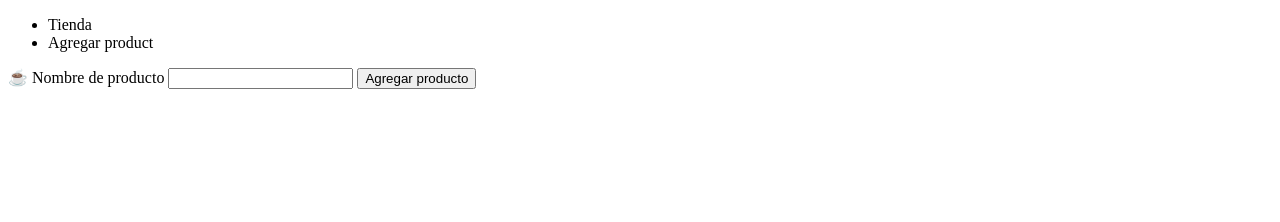
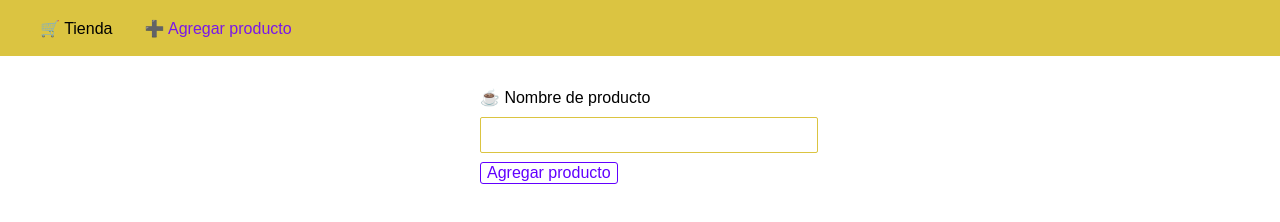
Before and after one commit to carlosIAtI/practica1, a website: page server/views/add-product.html in a window 1280 px wide. Drawn offline with Linux system fonts and the light colour scheme.

```diff
--- /dev/null
+++ b/public/styles/add-Product.css
@@ -0,0 +1,39 @@
+/* Estilizando formulario */
+.product-form {
+  width: 20rem;
+  max-width: 90%;
+  margin: auto;
+}
+
+.form-control {
+  margin: 1rem 0;
+}
+
+.form-control label,
+.form-control input {
+  display: block;
+  width: 100%;
+}
+
+.form-control input {
+  border: 1px solid #dbc441;
+  padding: 0.5rem;
+  margin: 0.6rem 0;
+  font: inherit;
+  border-radius: 2px;
+}
+
+button{
+  font: inherit;
+  border: 1px solid #6200ff;
+  color: #6200ff;
+  background: white;
+  border-radius: 3px;
+  cursor: pointer;
+}
+
+button:hover,
+button:active{
+  background-color: #6200ff;
+  color: white;
+}
--- /dev/null
+++ b/public/styles/global.css
@@ -0,0 +1,45 @@
+
+/* Estilos Globales */
+body {
+  padding: 0;
+  margin: 0;
+  font-family: sans-serif;
+}
+main {
+  padding: 1rem;
+}
+
+.main-header {
+  max-width: none;
+  height: 3.5rem;
+  background-color: #dbc441;
+  padding: 0 1.5rem;
+}
+
+.main-header__nav {
+  height: 100%;
+  display: flex;
+  align-items: center;
+}
+.main-header__item-list {
+  list-style: none;
+  margin: 0;
+  padding: 0;
+  display: flex;
+}
+
+.main-header__item {
+  margin: 0 1rem;
+  padding: 0;
+}
+
+.main-header__item a {
+  text-decoration: none;
+  color: black;
+}
+
+.main-header__item a:hover,
+.main-header__item a:active,
+.main-header__item .active {
+  color: rgb(121, 23, 233);
+}
--- a/server/routes/home.route.js
+++ b/server/routes/home.route.js
@@ -6,6 +6,8 @@
 //importando helper
 import { ROOT_DIR  } from '../helpers/path.helper.js'
 
+// importando el acceso a la base de datos
+import { products } from './admin.route.js'
 // 2 Crear una instancia del enrutador
 const router = Router();
 
@@ -17,6 +19,7 @@
 
 // La ruta raíz entra en todo tipo de petición
 router.get(['/','/home'],(_, res)=>{
+  console.log(`Inventario de productos: ${JSON.stringify(products)}`);
   const filepath = path.join(ROOT_DIR, "server", "views", "shop.html");
   res.sendFile(filepath);
 });
--- a/server/views/add-product.html
+++ b/server/views/add-product.html
@@ -1,25 +1,33 @@
 <!DOCTYPE html>
 <html lang="en">
   <head>
-		<meta charset="UTF-8">
-		<meta http-equiv="x-UA-Compatible" content="IE-edge">
-		<meta name="viewport" content="wdth-device-width, initial-scale=1.0">
+    <meta charset="UTF-8" />
+    <meta http-equiv="X-UA-Compatible" content="IE=edge" />
+    <meta name="viewport" content="width=device-width, initial-scale=1.0" />
+    <link rel="stylesheet" href="/styles/add-product.css">
+    <link rel="stylesheet" href="/styles/global.css">
     <title>Document</title>
   </head>
   <body>
-		<header>
-			<nav>
-				<ul>
-					<li><a herf= "/">Tienda</a></li>
-					<li><a herf= "/add-product">Agregar product</a></li>
+    <!-- Encabezado de la pagina -->
+    <header class="main-header">
+      <nav class="main-header__nav">
+        <ul class="main-header__item-list">
+          <li class="main-header__item"><a href="/">🛒 Tienda</a></li>
+          <li class="main-header__item">
+            <a class="active" href="/admin/add-product">➕ Agregar producto</a>
+          </li>
         </ul>
       </nav>
     </header>
+    <!-- Sección principal de la página -->
     <main>
-				<form action="add-product" method="POST">
+      <form class="product-form" action="add-product" method="POST">
+        <div class="form-control">
           <label for="product-name">☕ Nombre de producto</label>
-					<input type="text" name="name" id="product-name"/>
+          <input type="text" name="name" id="product-name" />
           <button type="submit">Agregar producto</button>
+        </div>
       </form>
     </main>
   </body>
```
Also changed, not shown: server/main.js (+5 -3 lines), server/routes/admin.route.js (+9 -5 lines), server/views/not-found.html (+25 -9 lines), server/views/shop.html (+17 -9 lines), server/views/not_found.png (added), server/views/not_found.svg (added). Lines whose indentation alone changed are shown as unchanged.
